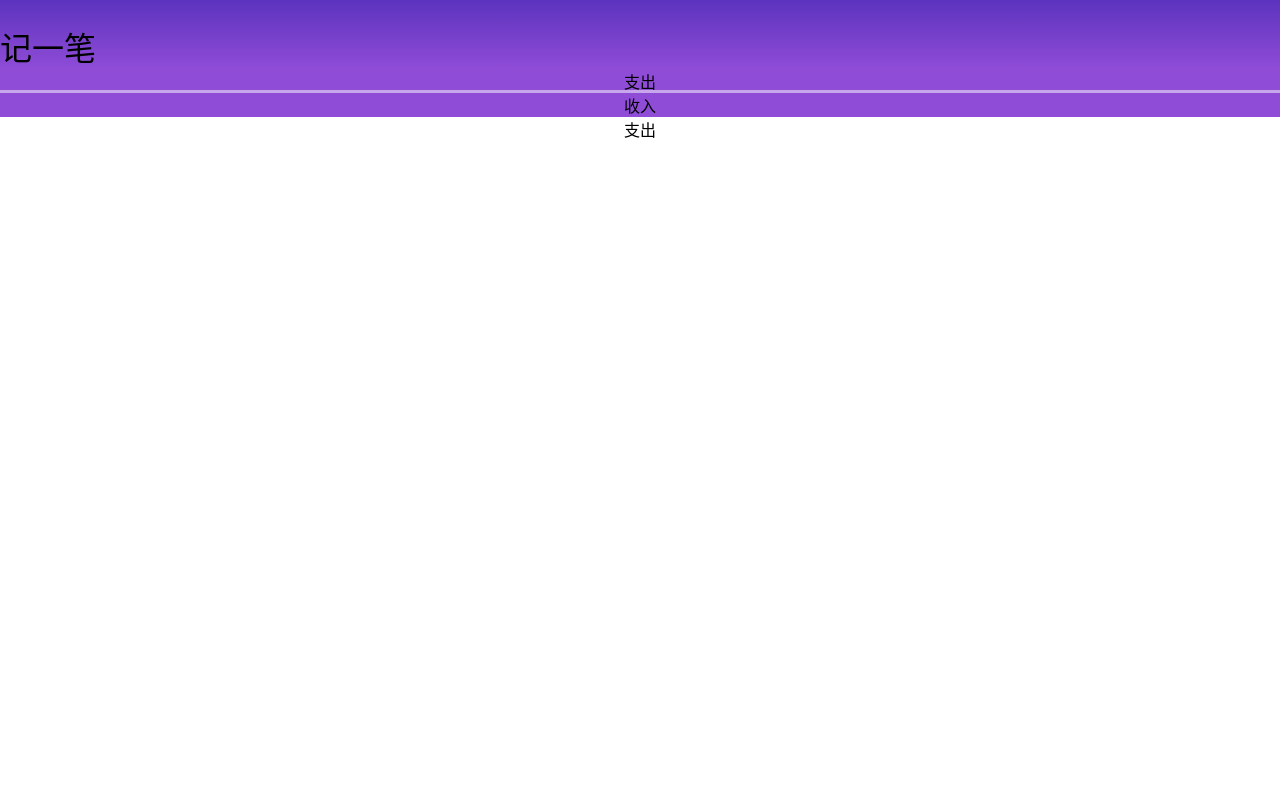
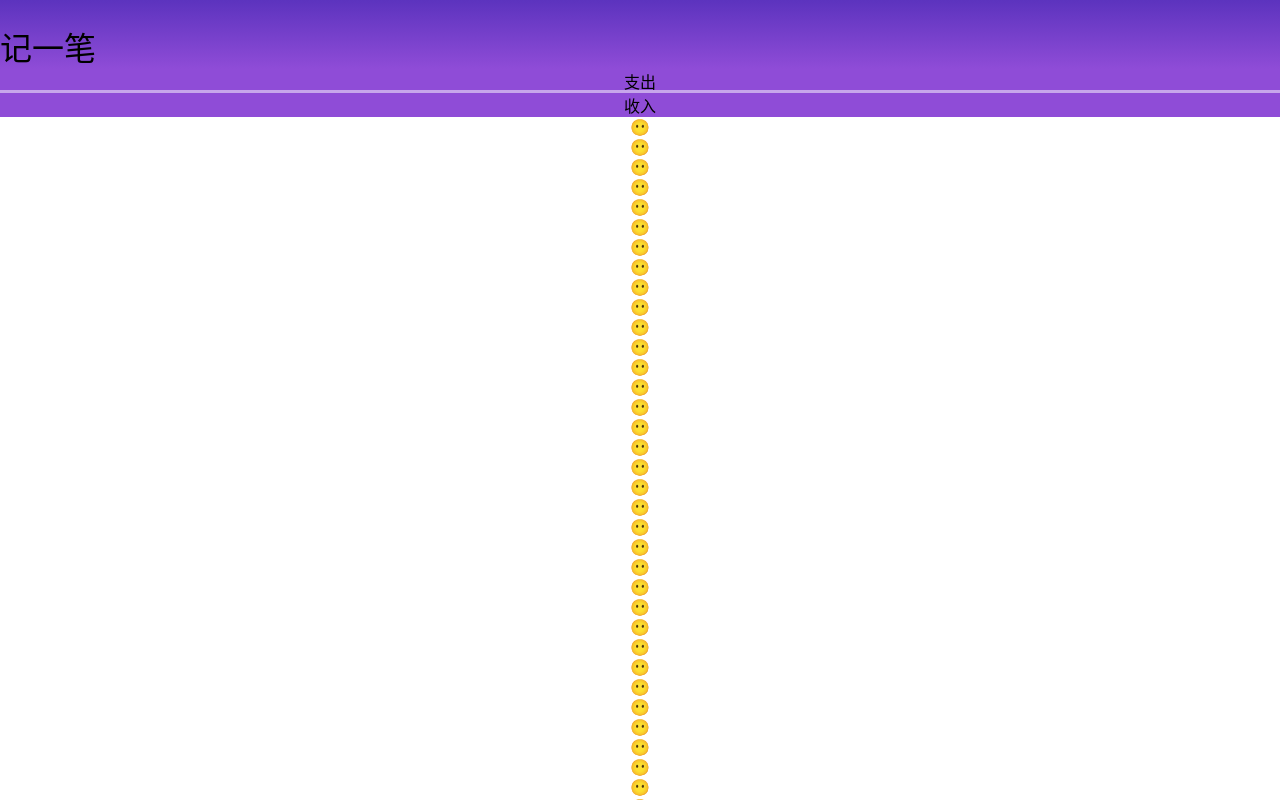
Before and after one commit to NiiXu/react-mangosteen-2, a React (Vite) app: page /items/new in a window 1280 px wide. Shown: the top 800 px of the page. Built offline with nearby package versions, Linux system fonts and the light colour scheme.

Commit message:
使用 Grid 进行 Tags 的布局

```diff
--- a/src/components/Tabs.tsx
+++ b/src/components/Tabs.tsx
@@ -10,7 +10,7 @@
   }[]
   value: T
   onChange: (key: T) => void
-  className: string
+  className?: string
   classPrefix?: string
 }
 
--- a/src/global.d.ts
+++ b/src/global.d.ts
@@ -26,7 +26,7 @@
   happen_at: string
   created_at: string
   updated_at: string
-  kind: 'expenses' | 'incomes'
+  kind: 'expenses' | 'income'
   deleted_at?: string
 }
 
--- a/src/pages/ItemsNewPage.tsx
+++ b/src/pages/ItemsNewPage.tsx
@@ -5,15 +5,15 @@
 import { Tabs } from '../components/Tabs'
 import { TopNav } from '../components/TopNav'
 import s from './ItemsNewPage.module.scss'
+import { Tags } from './ItemsNewPage/Tags'
 
-type ItemKind = 'income' | 'expenses'
 export const ItemsNewPage: React.FC = () => {
-  const tabItems: { key: ItemKind; text: string; element?: ReactNode }[]
+  const tabItems: { key: Item['kind']; text: string; element?: ReactNode }[]
     = [
-      { key: 'expenses', text: '支出', element: <div>支出</div> },
-      { key: 'income', text: '收入', element: <div>收入</div> }
+      { key: 'expenses', text: '支出', element: <Tags kind="expenses" /> },
+      { key: 'income', text: '收入', element: <Tags kind="income" /> }
     ]
-  const [tabItem, setTabItem] = useState<ItemKind>('expenses')
+  const [tabItem, setTabItem] = useState<Item['kind']>('expenses')
   return (
     <div className={s.wrapper}>
       <Gradient>
--- /dev/null
+++ b/src/pages/ItemsNewPage/Tags.tsx
@@ -0,0 +1,21 @@
+import React from "react";
+import { Link } from "react-router-dom";
+
+type Props = {
+  kind: Item['kind']
+}
+
+export const Tags: React.FC<Props> = (props) => {
+  const { kind } = props
+  const tags = Array.from({ length: 99 })
+  return (
+    <div>
+      <ol grid grid-cols="[repeat(auto-fit,48px)]" justify-center
+        gap-x-32px gap-y-16px py-8px px-8px>
+        {tags.map(tag =>
+          <li w-48px h-48px b-1 b-red flex justify-center items-center>😶</li>
+        )}
+      </ol>
+    </div>
+  )
+}
```
